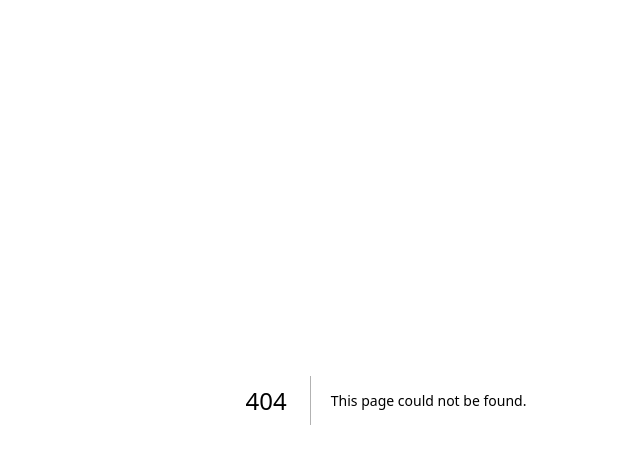
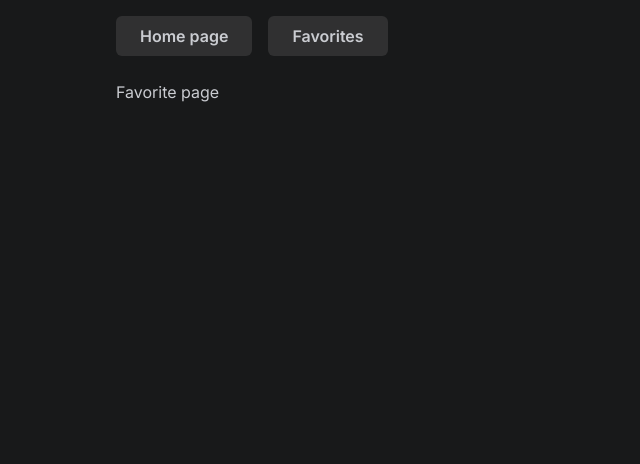
Before and after one commit to pbl-js/oxla-task, a Next.js app: page /favorites in a window 1280 px wide. Before the commit this address had no page. Shown: the top 464 px of the page, without its empty margins (254-894 px from the left). Built offline with nearby package versions, Linux system fonts and the light colour scheme.

Commit message:
feat: Add layout structure and loaders

```diff
--- /dev/null
+++ b/src/app/favorites/loading.tsx
@@ -0,0 +1,3 @@
+export default function FavoritesLoading() {
+  return <div>Favorite loading</div>;
+}
--- /dev/null
+++ b/src/app/favorites/page.tsx
@@ -0,0 +1,3 @@
+export default function FavoritesPage() {
+  return <div className="flex w-full">Favorite page</div>;
+}
--- a/src/app/layout.tsx
+++ b/src/app/layout.tsx
@@ -1,22 +1,36 @@
-import './globals.css'
-import type { Metadata } from 'next'
-import { Inter } from 'next/font/google'
+import './globals.css';
+import type { Metadata } from 'next';
+import { Inter } from 'next/font/google';
+import Link from 'next/link';
 
-const inter = Inter({ subsets: ['latin'] })
+const inter = Inter({ subsets: ['latin'] });
 
 export const metadata: Metadata = {
   title: 'Create Next App',
   description: 'Generated by create next app',
-}
+};
 
-export default function RootLayout({
-  children,
-}: {
-  children: React.ReactNode
-}) {
+export default function RootLayout({ children }: { children: React.ReactNode }) {
   return (
     <html lang="en">
-      <body className={inter.className}>{children}</body>
+      <body className={inter.className}>
+        <div className="w-full flex flex-col items-center p-4 ">
+          <div className="flex flex-col gap-6 min-w-[240px] max-w-[540px] w-full">
+            <header className="flex w-full gap-4">
+              <Link href="/" className="bg-actionSecondary py-2 px-6 rounded-md font-semibold">
+                Home page
+              </Link>
+              <Link
+                href="/favorites"
+                className="bg-actionSecondary py-2 px-6 rounded-md font-semibold"
+              >
+                Favorites
+              </Link>
+            </header>
+            <main>{children}</main>
+          </div>
+        </div>
+      </body>
     </html>
-  )
+  );
 }
--- /dev/null
+++ b/src/app/loading.tsx
@@ -0,0 +1,3 @@
+export default function RootLoading() {
+  return <div>...loading</div>;
+}
--- a/src/app/page.tsx
+++ b/src/app/page.tsx
@@ -29,8 +29,8 @@ export default async function Home() {
   const siema = await getRandomPhoto();
 
   return (
-    <div className="flex flex-col items-center gap-6 p-4">
-      <article className="flex flex-col min-w-[240px] max-w-[540px] bg-bgSecondary rounded-md">
+    <div className="flex flex-col items-center gap-6">
+      <article className="flex flex-col  bg-bgSecondary rounded-md">
         <header className="py-2 px-4">
           <h2 className="font-semibold text-lg">Full Moons of August</h2>
           <p>
```
